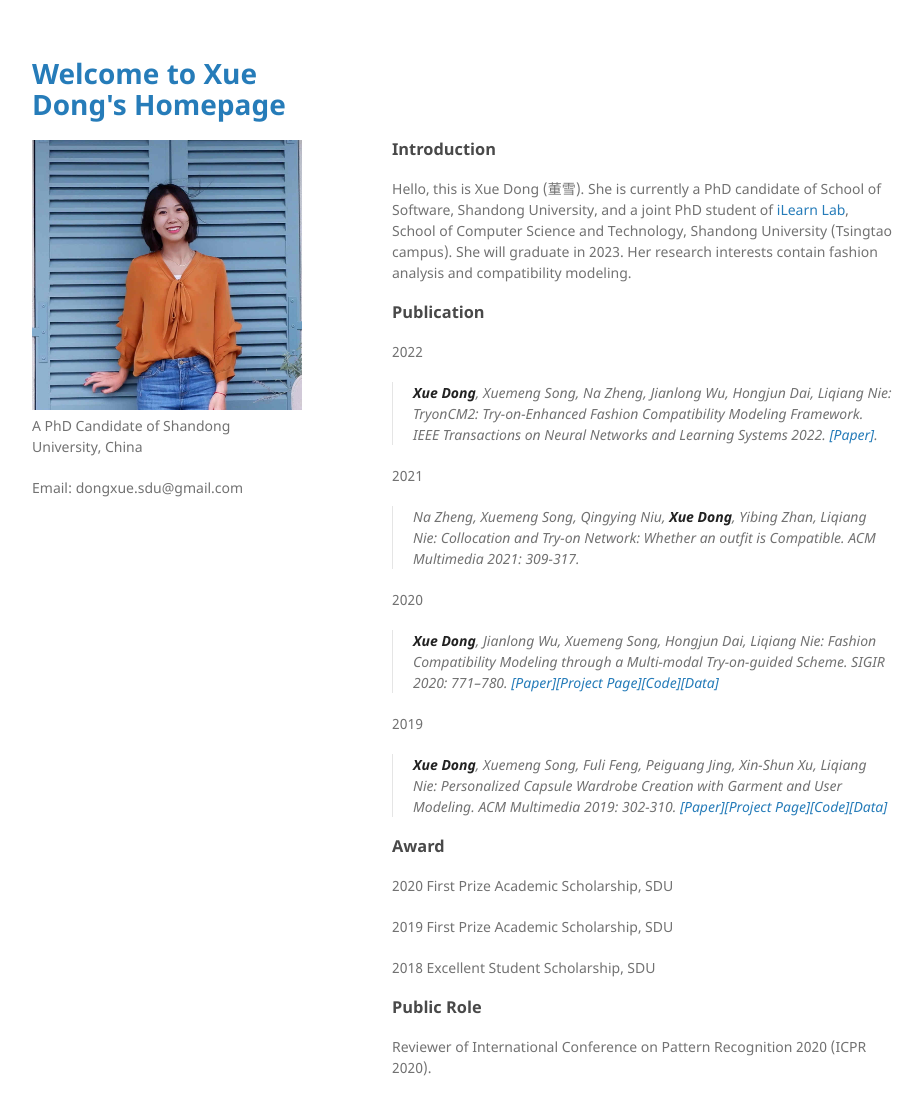
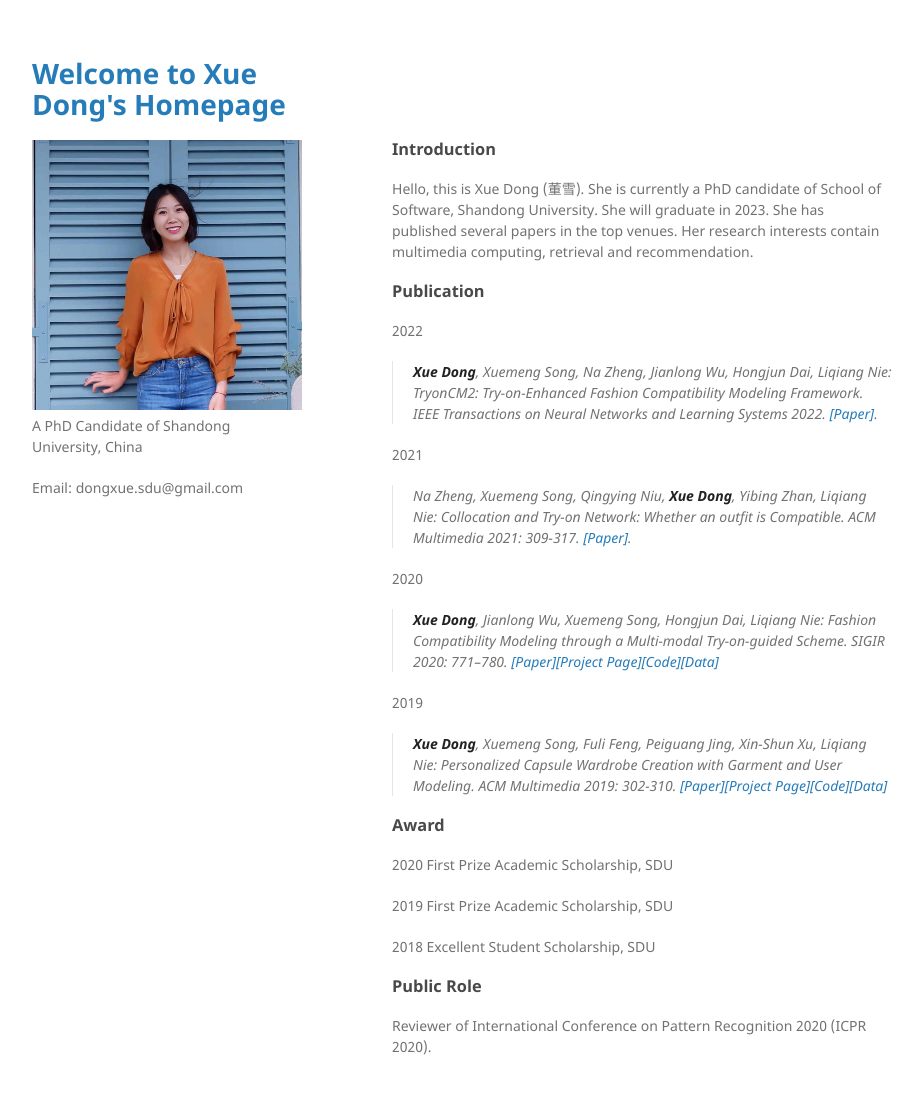
Before and after one commit to hello-dx/hello-dx.github.io, a Jekyll site: the page built from index.md, in a window 1280 px wide and 1148 px high. Shown: the top 1115 px of the window, without its empty margins (178-1101 px from the left). Built offline with Jekyll 4.4.1, drawn with Linux system fonts in a browser that asks for light colours.

Commit message:
Update index.md

```diff
--- a/index.md
+++ b/index.md
@@ -8,14 +8,14 @@ layout: default
 
 ### Introduction
 
-Hello, this is Xue Dong (董雪). She is currently a PhD candidate of School of Software, Shandong University, and a joint PhD student of [iLearn Lab](http://ilearn.qd.sdu.edu.cn/), School of Computer Science and Technology, Shandong University (Tsingtao campus). She will graduate in 2023. Her research interests contain fashion analysis and compatibility modeling.
+Hello, this is Xue Dong (董雪). She is currently a PhD candidate of School of Software, Shandong University. She will graduate in 2023. She has published several papers in the top venues. Her research interests contain multimedia computing, retrieval and recommendation.
 
 ### Publication
 2022
 >**Xue Dong**, Xuemeng Song, Na Zheng, Jianlong Wu, Hongjun Dai, Liqiang Nie: TryonCM2: Try-on-Enhanced Fashion Compatibility Modeling Framework. IEEE Transactions on Neural Networks and Learning Systems 2022. [[Paper]](https://ieeexplore.ieee.org/abstract/document/9775146).
 
 2021
->Na Zheng, Xuemeng Song, Qingying Niu, **Xue Dong**, Yibing Zhan, Liqiang Nie: Collocation and Try-on Network: Whether an outfit is Compatible. ACM Multimedia 2021: 309-317.
+>Na Zheng, Xuemeng Song, Qingying Niu, **Xue Dong**, Yibing Zhan, Liqiang Nie: Collocation and Try-on Network: Whether an outfit is Compatible. ACM Multimedia 2021: 309-317. [[Paper]](https://dl.acm.org/doi/abs/10.1145/3474085.3475691).
 
 2020
 >**Xue Dong**, Jianlong Wu, Xuemeng Song, Hongjun Dai, Liqiang Nie: Fashion Compatibility Modeling through a Multi-modal Try-on-guided Scheme. SIGIR 2020: 771–780. [[Paper]](./assets/paper/FashionCompatibilityModelingthroughaMulti-modalTry-on-guidedScheme.pdf)[[Project Page]](https://dxresearch.wixsite.com/tryon-cm)[[Code]](https://drive.google.com/open?id=1nL4CuyEvafEx8hbpGVj0v81C1fETZjR0)[[Data]](https://drive.google.com/open?id=1-0wG_NXEEWMFe1JqOG2nGx3uQJDiVInS)
```
